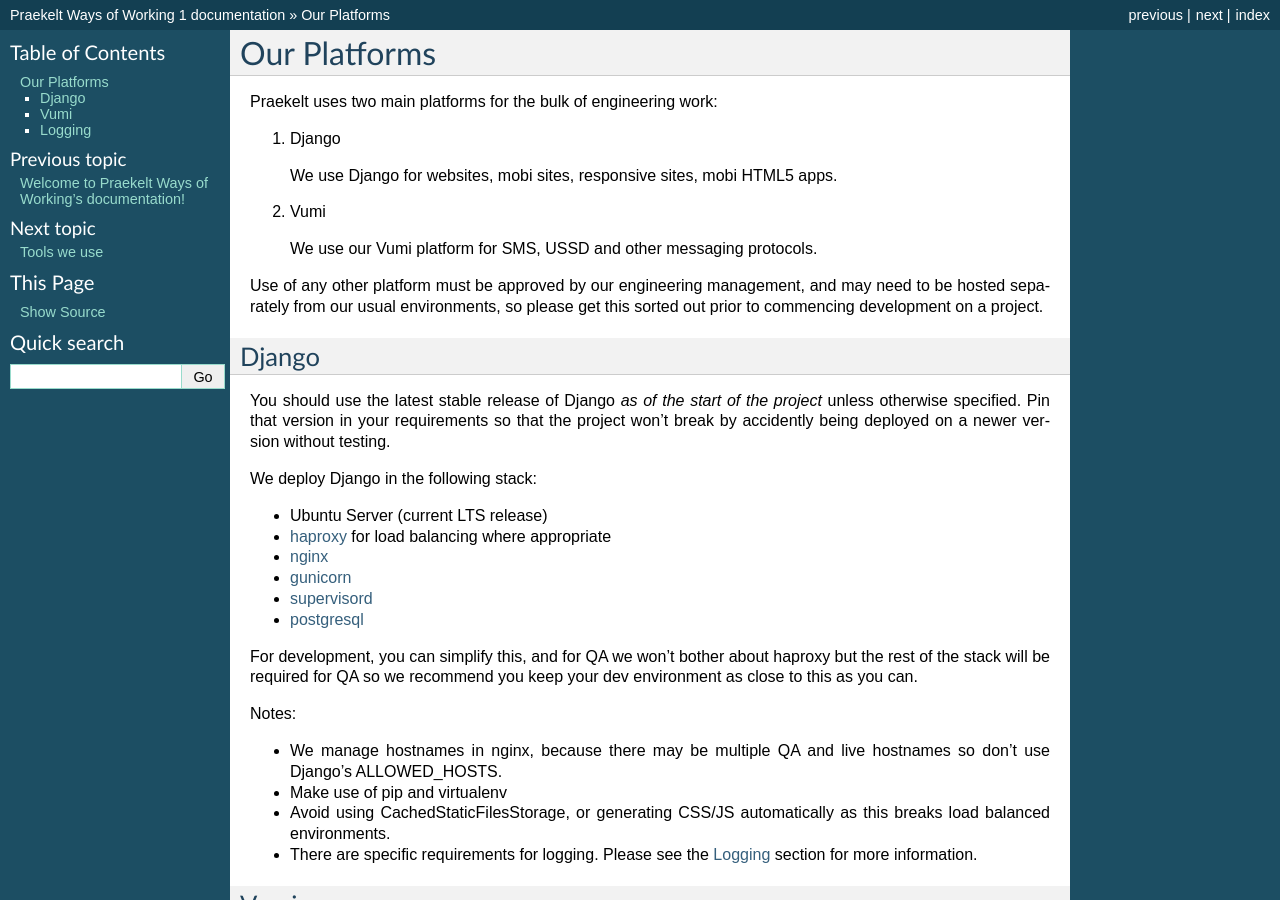
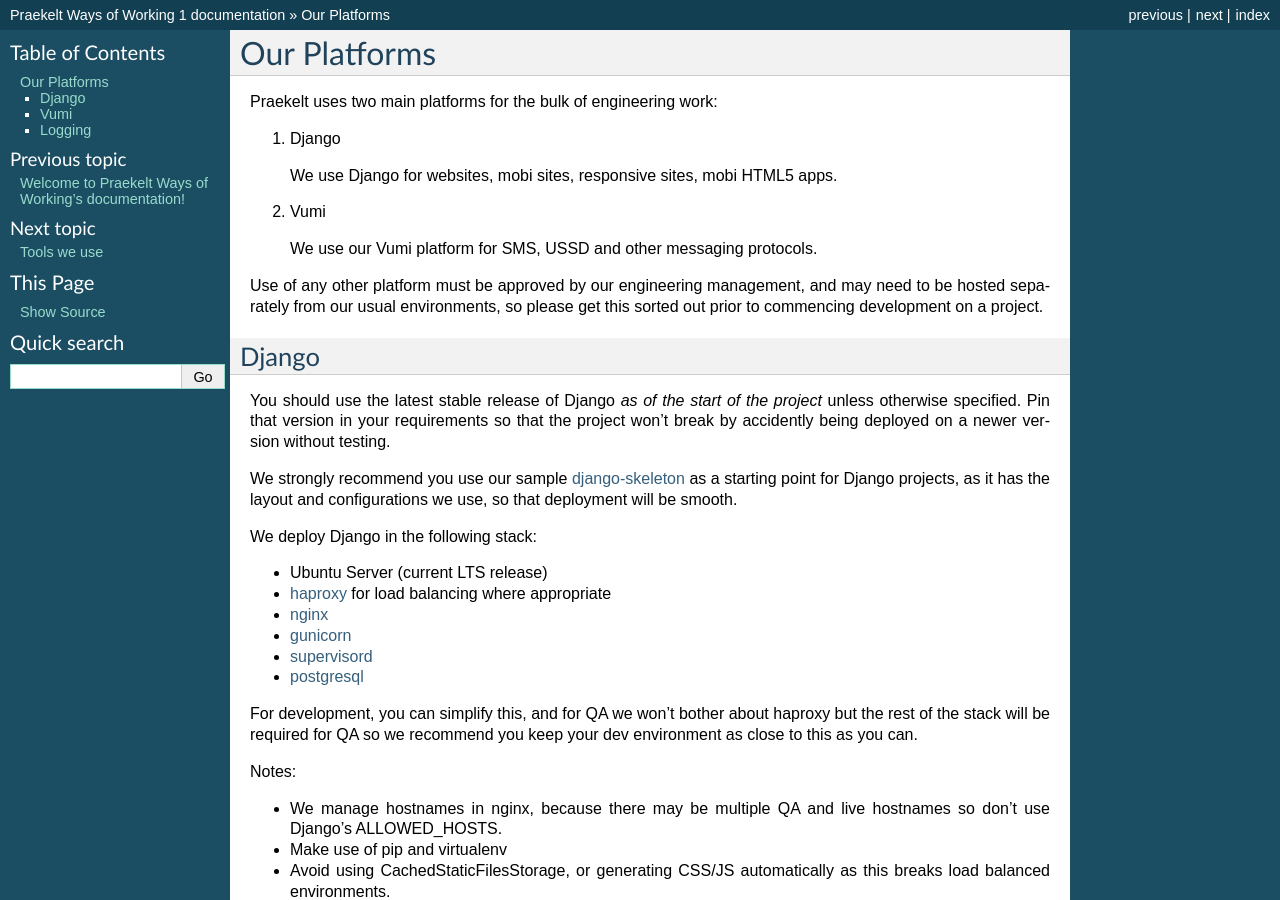
Before and after one commit to praekeltfoundation/ways-of-working, a Sphinx documentation site: the page built from docs/platforms.rst, in a window 1280 px wide and 900 px high. Built offline with Sphinx 7.4.7, drawn with Linux system fonts in a browser that asks for light colours.

Commit message:
Add reference to Django skeleton
Fixes #36

```diff
--- a/docs/platforms.rst
+++ b/docs/platforms.rst
@@ -23,6 +23,11 @@
 project won't break by accidently being deployed on a newer version without
 testing.
 
+We strongly recommend you use our sample django-skeleton_ as a starting point for
+Django projects, as it has the layout and configurations we use, so that deployment
+will be smooth.
+
+
 We deploy Django in the following stack:
 
 - Ubuntu Server (current LTS release)
@@ -46,6 +51,7 @@
 - There are specific requirements for logging. Please see the Logging_ section
   for more information.
 
+.. _django-skeleton: https://github.com/praekelt/django-skeleton/#django-skeleton
 .. _haproxy: http://haproxy.1wt.eu/
 .. _nginx: http://nginx.org/
 .. _gunicorn: http://gunicorn.org/
```
